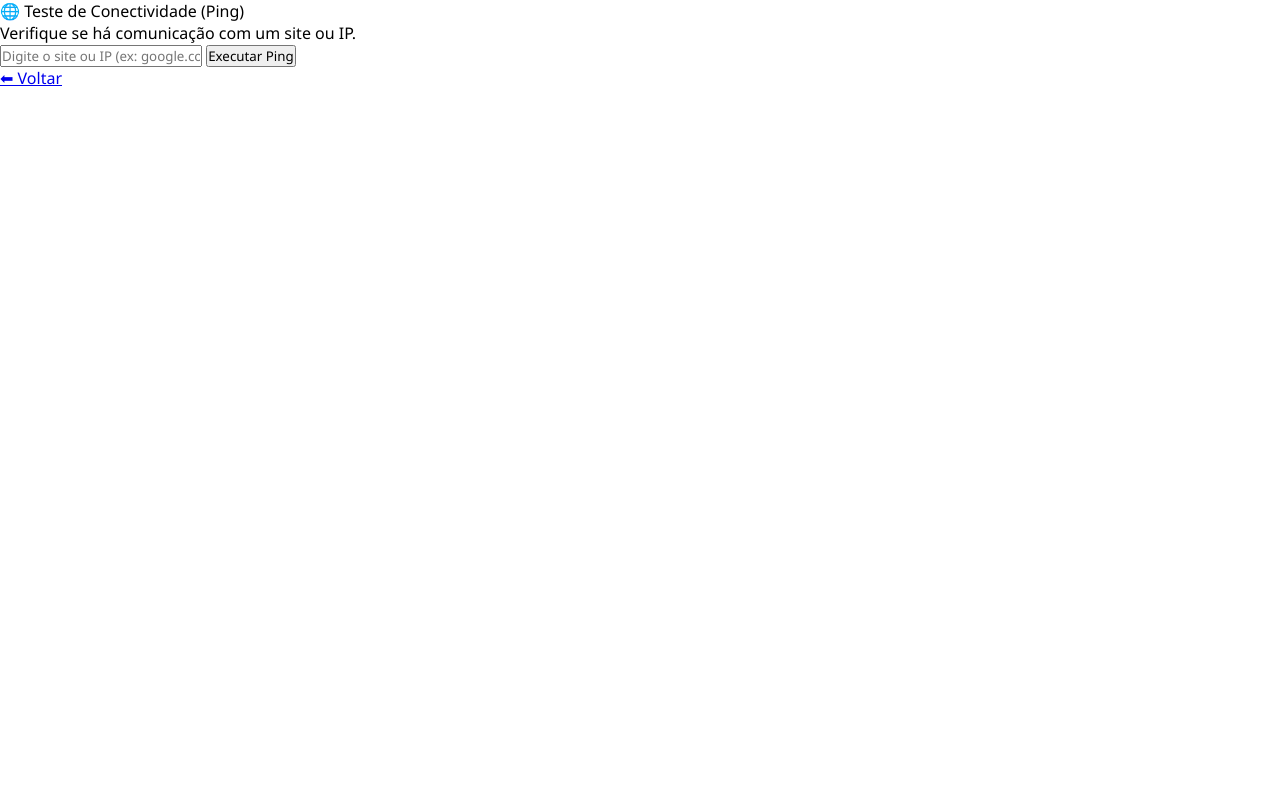
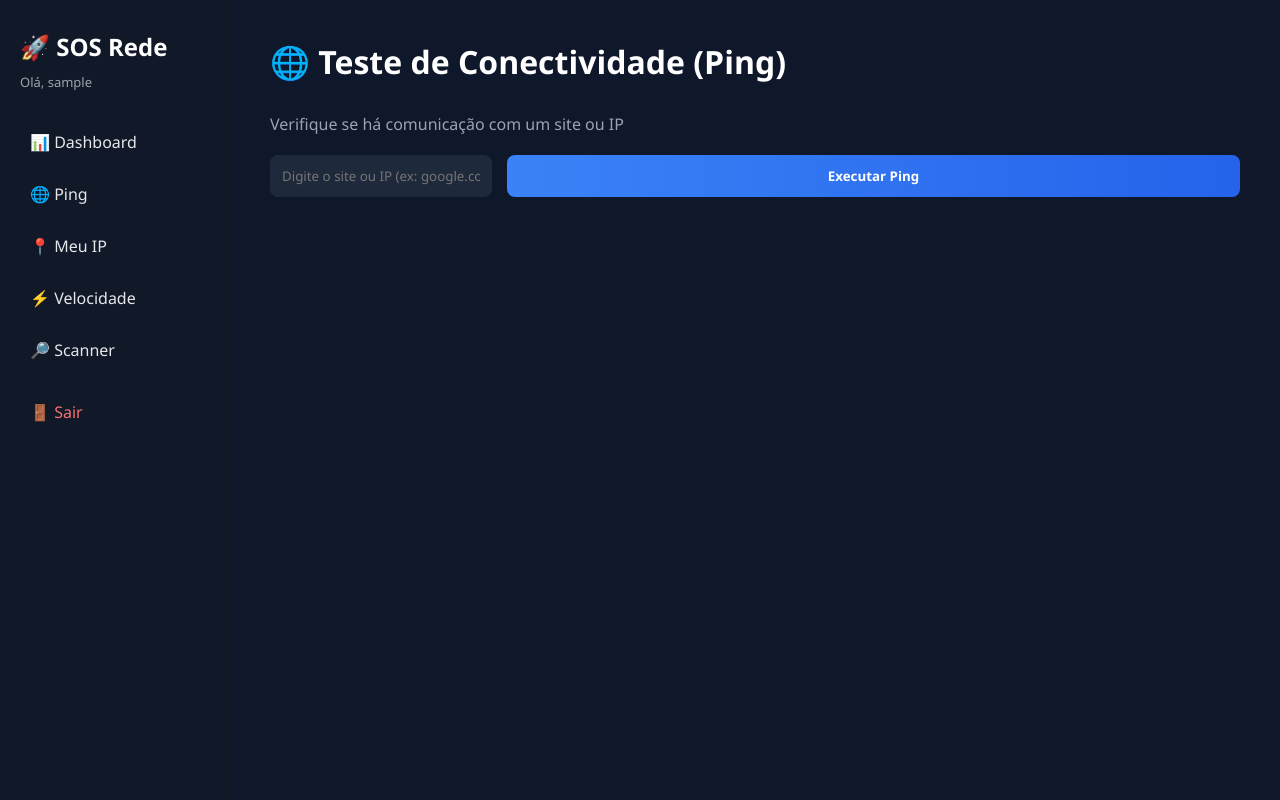
Before and after one commit to rendreson2020moreira-pixel/sos-rede-facil, a Flask app: page /ping in a window 1280 px wide. Run offline with Flask 3, Linux system fonts and the light colour scheme; a user stored in the database is signed in.

Commit message:
Layout SaaS aplicado ao Ping

```diff
--- a/static/style.css
+++ b/static/style.css
@@ -205,4 +205,26 @@ body.login-body {
         opacity: 1;
         transform: translateY(0);
     }
+}/* FORMULÁRIO PING */
+.ping-form {
+    display: flex;
+    gap: 15px;
+    margin-bottom: 25px;
 }
+
+.ping-form input {
+    flex: 1;
+    padding: 12px;
+    border-radius: 8px;
+    border: none;
+    background: #1e293b;
+    color: white;
+}
+
+.resultado-box {
+    margin-top: 20px;
+    padding: 15px;
+    border-radius: 10px;
+    background: #1e293b;
+    font-weight: 500;
+}
--- a/templates/ping.html
+++ b/templates/ping.html
@@ -2,27 +2,50 @@
 <html lang="pt-br">
 <head>
     <meta charset="UTF-8">
-    <title>Teste de Conectividade</title>
+    <meta name="viewport" content="width=device-width, initial-scale=1.0">
+    <title>Ping — SOS Rede Fácil</title>
     <link rel="stylesheet" href="{{ url_for('static', filename='style.css') }}">
 </head>
-<body>
 
-<header>🌐 Teste de Conectividade (Ping)</header>
+<body class="dashboard-body">
 
-<div class="box">
+<div class="dashboard">
 
-    <p>Verifique se há comunicação com um site ou IP.</p>
+    <!-- SIDEBAR -->
+    <aside class="sidebar">
+        <h2>🚀 SOS Rede</h2>
+        <p class="user">Olá, {{ session.usuario }}</p>
 
-    <form method="POST">
-        <input type="text" name="host" placeholder="Digite o site ou IP (ex: google.com)" required>
-        <button type="submit">Executar Ping</button>
-    </form>
+        <nav>
+            <a href="/painel">📊 Dashboard</a>
+            <a href="/ping">🌐 Ping</a>
+            <a href="/ip">📍 Meu IP</a>
+            <a href="/velocidade">⚡ Velocidade</a>
+            <a href="/scanner">🔎 Scanner</a>
+            <a href="/logout" class="logout">🚪 Sair</a>
+        </nav>
+    </aside>
 
-    {% if resultado %}
-        <pre class="resultado">{{ resultado }}</pre>
-    {% endif %}
+    <!-- CONTEÚDO -->
+    <main class="content">
 
-    <a class="voltar" href="/">⬅ Voltar</a>
+        <h1>🌐 Teste de Conectividade (Ping)</h1>
+        <p style="color:#9ca3af; margin-bottom:20px;">
+            Verifique se há comunicação com um site ou IP
+        </p>
+
+        <form method="POST" class="ping-form">
+            <input type="text" name="host" placeholder="Digite o site ou IP (ex: google.com)" required>
+            <button type="submit" class="btn-login">Executar Ping</button>
+        </form>
+
+        {% if resultado %}
+            <div class="resultado-box">
+                {{ resultado }}
+            </div>
+        {% endif %}
+
+    </main>
 
 </div>
 
```
